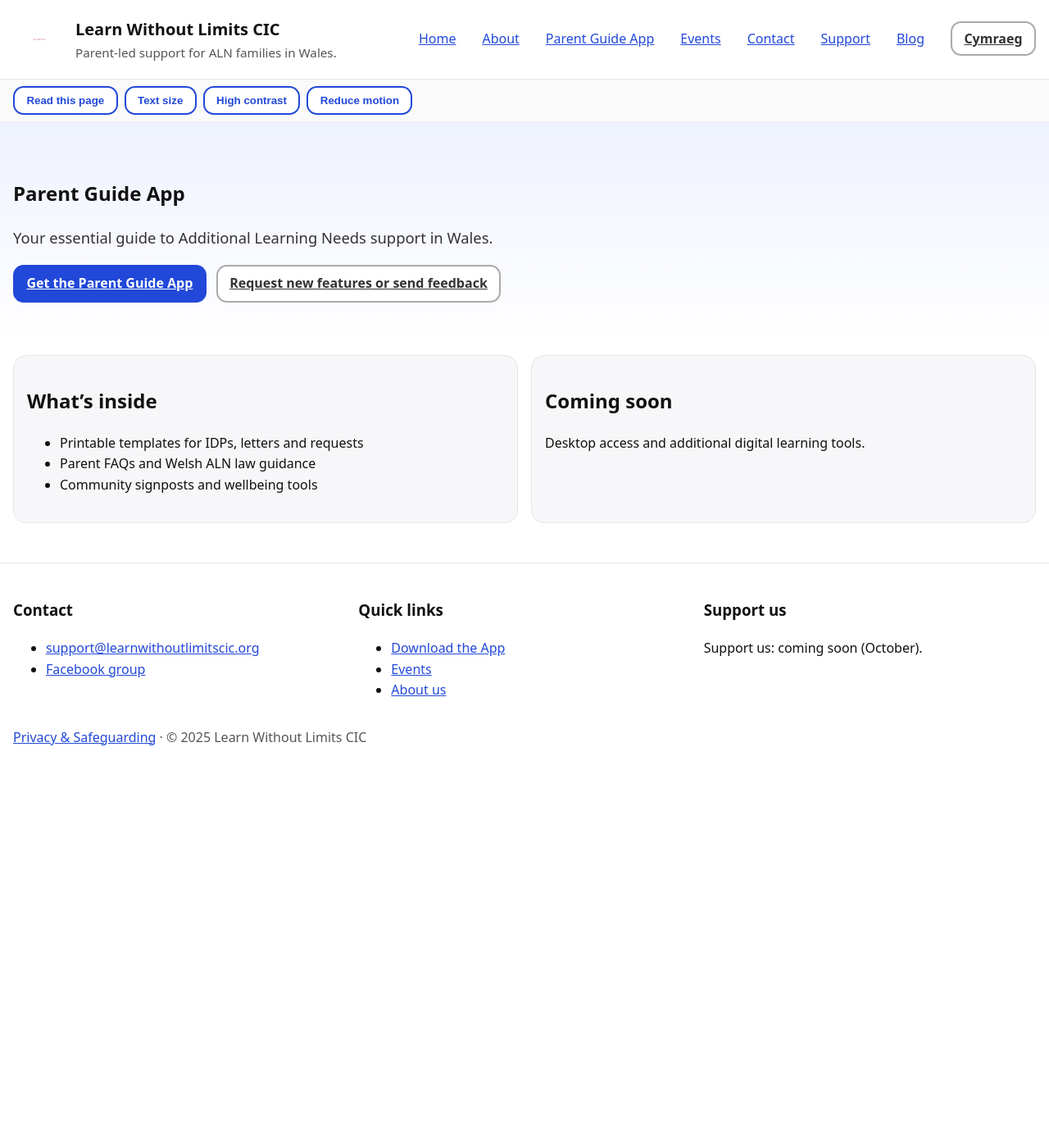
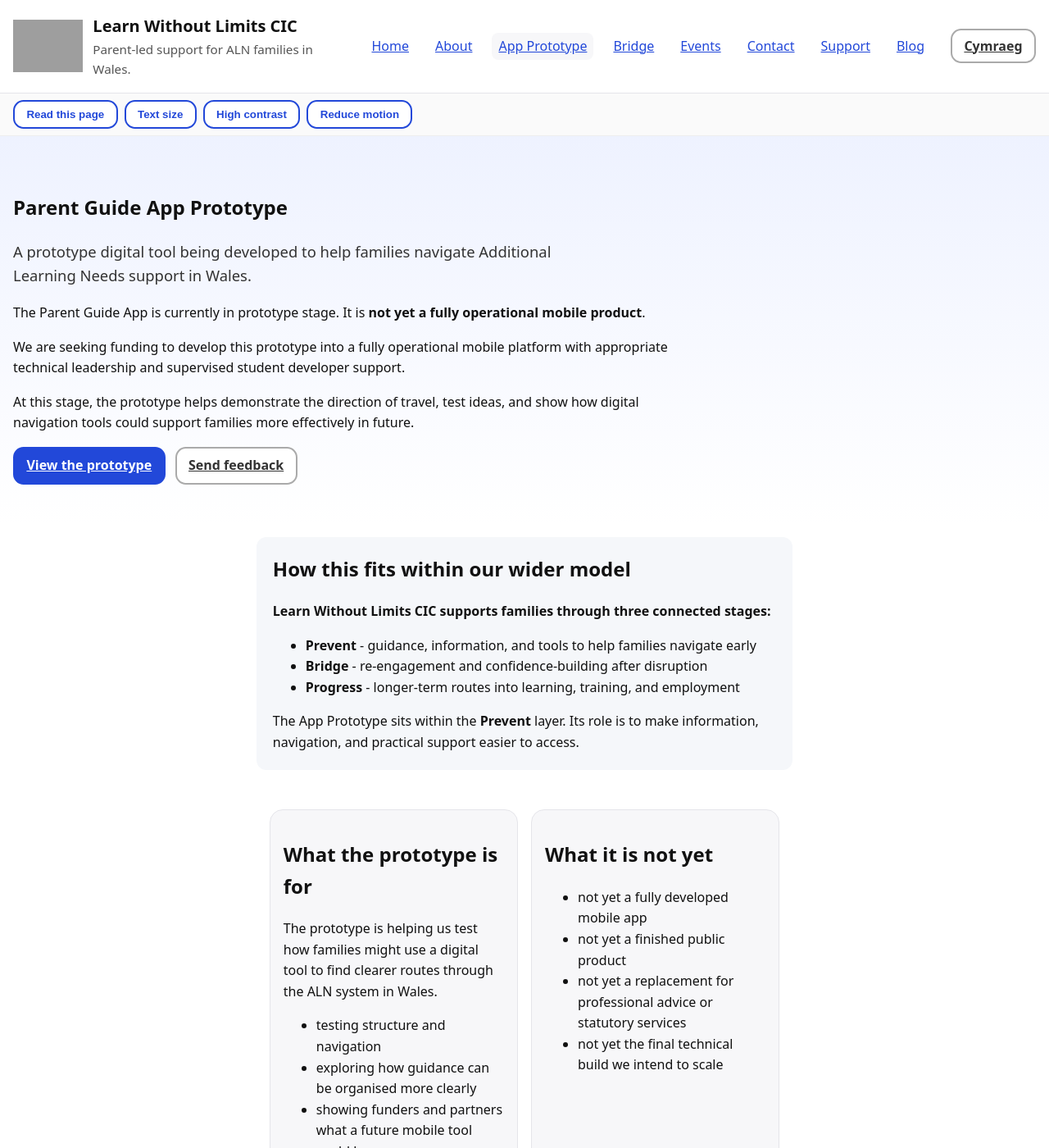
Before and after one commit to StephShobiye/learnwithoutlimitscic.github.io, a Jekyll site: the page app.en.html, which Jekyll copies as it is, in a window 1280 px wide and 1400 px high. Shown: the whole window at 82% size. Built offline with Jekyll 4.4.1, drawn with Linux system fonts in a browser that asks for light colours; some of the changed text lies outside the part shown; grey boxes are pictures that could not be loaded.

Commit message:
Rewrite app page to position it clearly as a prototype

```diff
--- a/app.en.html
+++ b/app.en.html
@@ -3,82 +3,199 @@
 <head>
   <meta charset="utf-8">
   <meta name="viewport" content="width=device-width, initial-scale=1">
-  <title>Parent Guide App | Learn Without Limits CIC</title>
-  <meta name="description" content="Parent-led support for ALN families in Wales.">
+  <title>Parent Guide App Prototype | Learn Without Limits CIC</title>
+  <meta name="description" content="The Learn Without Limits Parent Guide App is currently in prototype stage. It is being developed to help families navigate Additional Learning Needs support in Wales.">
+  <meta property="og:title" content="Parent Guide App Prototype | Learn Without Limits CIC">
+  <meta property="og:description" content="A prototype digital tool being developed to help families navigate Additional Learning Needs support in Wales.">
+  <meta property="og:type" content="website">
+  <meta property="og:url" content="https://learnwithoutlimitscic.org/app.en.html">
+  <meta property="og:image" content="https://learnwithoutlimitscic.org/assets/img/LearnWithoutLimits_Badge.png">
+
   <link rel="preload" href="/assets/css/styles.css" as="style">
   <link rel="stylesheet" href="/assets/css/styles.css">
-  <link rel="alternate" href="/index.cy.html" hreflang="cy">
-  <link rel="icon" href="/assets/img/favicon.ico">
+  <link rel="alternate" href="/app.cy.html" hreflang="cy">
+  <link rel="canonical" href="https://learnwithoutlimitscic.org/app.en.html">
+  <link rel="icon" type="image/png" href="/assets/img/LearnWithoutLimits_Badge.png">
+  <link rel="apple-touch-icon" href="/assets/img/LearnWithoutLimits_Badge.png">
 </head>
 <body>
   <a class="skip-link" href="#main">Skip to content</a>
+
   <header class="site-header" role="banner">
     <div class="brand">
-      <img src="/assets/img/Logo_FullColour.png" alt="Learn Without Limits CIC logo" onerror="this.style.display='none'">
+      <img src="/assets/img/LearnWithoutLimits_Badge.png" alt="Learn Without Limits CIC logo" width="128" height="128">
       <div class="brand-text">
         <span class="brand-title">Learn Without Limits CIC</span>
         <span class="brand-tag">Parent-led support for ALN families in Wales.</span>
       </div>
     </div>
+
     <button id="navToggle" class="nav-toggle" aria-expanded="false" aria-controls="nav">Menu</button>
+
     <nav id="nav" class="site-nav" aria-label="Primary">
       <ul>
         <li><a href="/index.en.html">Home</a></li>
         <li><a href="/about.en.html">About</a></li>
-        <li><a href="/app.en.html">Parent Guide App</a></li>
+        <li><a href="/app.en.html" aria-current="page">App Prototype</a></li>
+        <li><a href="/bridge.en.html">Bridge</a></li>
         <li><a href="/events.en.html">Events</a></li>
         <li><a href="/contact.en.html">Contact</a></li>
         <li><a href="/support.en.html">Support</a></li>
-      <li><a href="https://learnwithoutlimitscic.blogspot.com/" target="_blank" rel="noopener">Blog</a></li>
+        <li><a href="https://blog.learnwithoutlimitscic.org/" target="_blank" rel="noopener">Blog</a></li>
       </ul>
     </nav>
+
     <nav class="lang-switch" aria-label="Language switch">
-      <a class="btn ghost" href="/index.cy.html" lang="cy" hreflang="cy" aria-label="Switch language to Cymraeg">Cymraeg</a>
+      <a class="btn ghost" href="/cy/" lang="cy" hreflang="cy" aria-label="Visit the Cymraeg section">Cymraeg</a>
     </nav>
   </header>
+
   <div class="a11y-controls" role="region" aria-label="Accessibility controls">
     <button class="btn" data-action="tts">Read this page</button>
     <button class="btn" data-action="fontsize">Text size</button>
     <button class="btn" data-action="contrast">High contrast</button>
     <button class="btn" data-action="pause-anim">Reduce motion</button>
   </div>
+
   <main id="main" tabindex="-1">
+    <section class="hero">
+      <h1>Parent Guide App Prototype</h1>
+      <p class="lead">A prototype digital tool being developed to help families navigate Additional Learning Needs support in Wales.</p>
 
-<section class="hero">
-  <h1>Parent Guide App</h1>
-  <p class="lead">Your essential guide to Additional Learning Needs support in Wales.</p>
+      <div style="max-width:800px;">
+        <p>
+          The Parent Guide App is currently in prototype stage. It is <strong>not yet a fully operational mobile product</strong>.
+        </p>
+
+        <p>
+          We are seeking funding to develop this prototype into a fully operational mobile platform with appropriate technical leadership and supervised student developer support.
+        </p>
+
+        <p>
+          At this stage, the prototype helps demonstrate the direction of travel, test ideas, and show how digital navigation tools could support families more effectively in future.
+        </p>
+      </div>
 
       <div class="hero-actions">
         <a class="btn primary"
            href="https://StephShobiye.github.io/aln-parent-guide-app/"
            target="_blank" rel="noopener">
-       Get the Parent Guide App
+           View the prototype
         </a>
         <a class="btn ghost"
            href="mailto:support@learnwithoutlimitscic.org">
-       Request new features or send feedback
+           Send feedback
         </a>
       </div>
     </section>
 
-<section class="grid two">
+    <section class="content">
+      <div style="background:#f5f7fa;padding:1.25rem;border-radius:12px;margin:0 0 2rem 0;">
+        <h2 style="margin-top:0;">How this fits within our wider model</h2>
+        <p><strong>Learn Without Limits CIC supports families through three connected stages:</strong></p>
+        <ul>
+          <li><strong>Prevent</strong> - guidance, information, and tools to help families navigate early</li>
+          <li><strong>Bridge</strong> - re-engagement and confidence-building after disruption</li>
+          <li><strong>Progress</strong> - longer-term routes into learning, training, and employment</li>
+        </ul>
+        <p style="margin-bottom:0;">
+          The App Prototype sits within the <strong>Prevent</strong> layer. Its role is to make information, navigation, and practical support easier to access.
+        </p>
+      </div>
+
+      <div class="grid two">
         <article class="card">
-    <h2>What’s inside</h2>
+          <h2>What the prototype is for</h2>
+          <p>
+            The prototype is helping us test how families might use a digital tool to find clearer routes through the ALN system in Wales.
+          </p>
           <ul>
-      <li>Printable templates for IDPs, letters and requests</li>
-      <li>Parent FAQs and Welsh ALN law guidance</li>
-      <li>Community signposts and wellbeing tools</li>
+            <li>testing structure and navigation</li>
+            <li>exploring how guidance can be organised more clearly</li>
+            <li>showing funders and partners what a future mobile tool could become</li>
+            <li>learning from lived experience and feedback before full development</li>
           </ul>
         </article>
 
         <article class="card">
-    <h2>Coming soon</h2>
-    <p>Desktop access and additional digital learning tools.</p>
+          <h2>What it is not yet</h2>
+          <ul>
+            <li>not yet a fully developed mobile app</li>
+            <li>not yet a finished public product</li>
+            <li>not yet a replacement for professional advice or statutory services</li>
+            <li>not yet the final technical build we intend to scale</li>
+          </ul>
         </article>
+      </div>
+
+      <div style="max-width:800px;margin-top:2rem;">
+        <h2>What the future app may include</h2>
+        <ul>
+          <li>clear guidance on Welsh ALN pathways</li>
+          <li>parent FAQs and practical navigation support</li>
+          <li>printable templates for letters, requests, and IDP-related processes</li>
+          <li>signposting to trusted resources and community support</li>
+          <li>wellbeing and reflection tools for families under pressure</li>
+        </ul>
+
+        <p>
+          These features are still being shaped through iterative development, lived experience, and testing.
+        </p>
+      </div>
+
+      <hr style="margin:2rem 0;border:0;border-top:1px solid #e2e2e2;">
+
+      <div style="max-width:800px;">
+        <h2>Why funding matters</h2>
+        <p>
+          The prototype demonstrates the concept, but moving from prototype to a properly operational mobile platform will require technical leadership, development capacity, and structured delivery.
+        </p>
+
+        <p>
+          Our aim is to secure funding for a CTO or technical lead who can oversee a safe move to a mobile stack and supervise student developers appropriately.
+        </p>
+
+        <p>
+          This would allow us to build a more robust, accessible, and sustainable digital tool for families across Wales.
+        </p>
+      </div>
+
+      <hr style="margin:2rem 0;border:0;border-top:1px solid #e2e2e2;">
+
+      <div class="grid two">
+        <article class="card">
+          <h2>Looking for practical guidance now?</h2>
+          <p>
+            If you need clear information and guidance today, our Blog is currently the strongest live part of the Prevent layer.
+          </p>
+          <p>
+            <a class="btn" href="https://blog.learnwithoutlimitscic.org/" target="_blank" rel="noopener">Read the Blog</a>
+          </p>
+        </article>
+
+        <article class="card">
+          <h2>When education has already broken down</h2>
+          <p>
+            If your family needs support after disruption, Bridge is the part of our model focused on re-engagement, confidence-building, and progression.
+          </p>
+          <p>
+            <a class="btn" href="/bridge.en.html">Explore Bridge</a>
+          </p>
+        </article>
+      </div>
+
+      <div style="background:#f5f7fa;padding:1.25rem;border-radius:12px;margin:2rem 0 0 0;">
+        <h2 style="margin-top:0;">Feedback and interest</h2>
+        <p>
+          We welcome grounded feedback on the prototype, as well as interest from potential collaborators, technical supporters, and funders.
+        </p>
+        <p style="margin-bottom:0;">
+          <a class="btn" href="mailto:support@learnwithoutlimitscic.org">Share feedback or get in touch</a>
+        </p>
+      </div>
     </section>
+  </main>
 
-
-  </main>
   <footer class="site-footer" role="contentinfo">
     <div class="footer-grid">
       <div>
@@ -88,25 +205,30 @@
           <li><a href="https://www.facebook.com/groups/learnwithoutlimitscic" rel="noopener" target="_blank">Facebook group</a></li>
         </ul>
       </div>
+
       <div>
         <h3>Quick links</h3>
         <ul>
-          <li><a href="/app.en.html">Download the App</a></li>
+          <li><a href="/app.en.html">App Prototype</a></li>
+          <li><a href="/bridge.en.html">Bridge</a></li>
           <li><a href="/events.en.html">Events</a></li>
           <li><a href="/about.en.html">About us</a></li>
         </ul>
       </div>
+
       <div>
         <h3>Support us</h3>
         <p>Support us: coming soon (October).</p>
       </div>
     </div>
+
     <div class="legal">
-      <a href="/privacy.en.html">Privacy & Safeguarding</a>
+      <a href="/privacy.en.html">Privacy &amp; Safeguarding</a>
       <span aria-hidden="true"> · </span>
-      <span>&copy; 2025 Learn Without Limits CIC</span>
+      <span>&copy; 2026 Learn Without Limits CIC</span>
     </div>
   </footer>
+
   <script src="/assets/js/site.js" defer></script>
 </body>
 </html>
```
Lines whose indentation alone changed are shown as unchanged.
